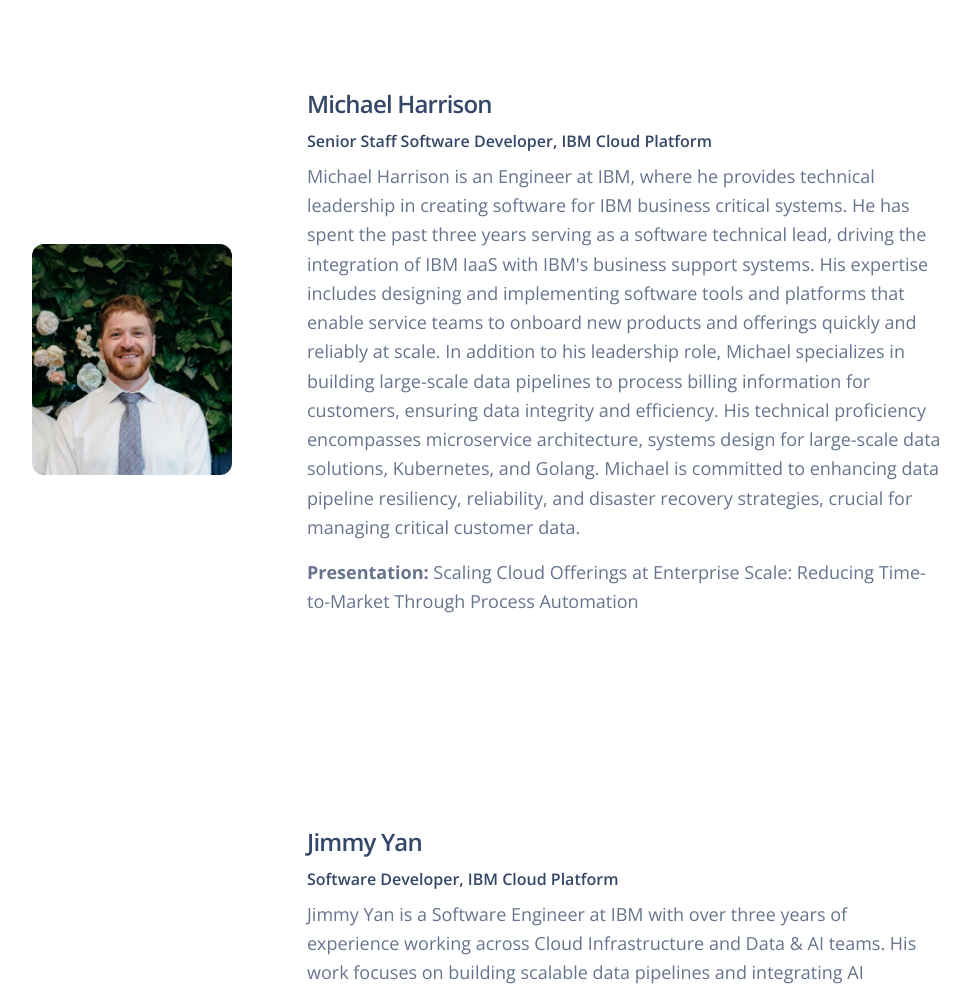
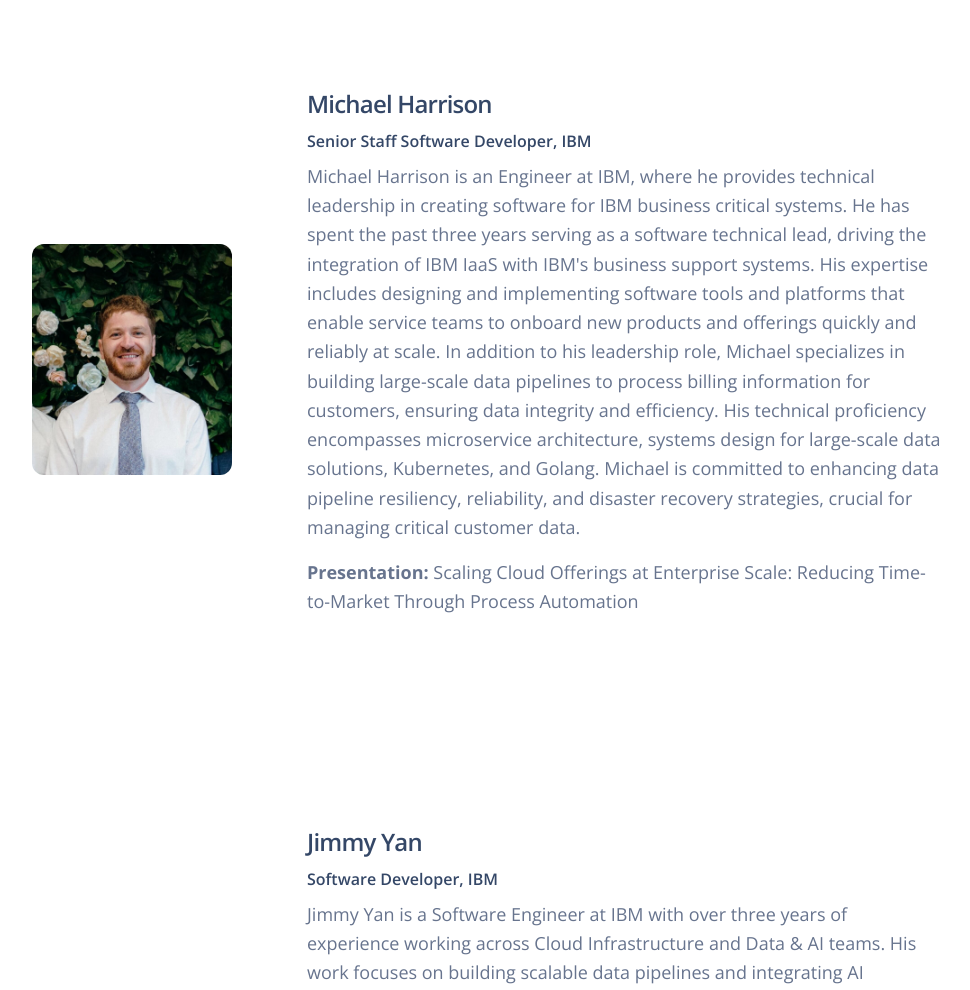
Before and after one commit to yorku-ease/SENGEC, a website: page 2025/speakers.html in a window 1280 px wide. Shown: the part 560-1550 px from the top of the page, without its empty margins (62-1032 px from the left). Drawn offline with nearby package versions, Linux system fonts and the light colour scheme; some packages are replaced by stand-ins of ours.

Commit message:
minor update

```diff
--- a/2025/speakers.html
+++ b/2025/speakers.html
@@ -164,7 +164,7 @@
                                 <h4 class="mb-0">Michael Harrison</h4>
                             </div>
                             <div class="d-flex justify-content-between align-items-center mb-2">
-                                <h6 class="mb-0">Senior Staff Software Developer, IBM Cloud Platform</h6>
+                                <h6 class="mb-0">Senior Staff Software Developer, IBM</h6>
                             </div>
                             <p class="text-lg mb-0">
                                 Michael Harrison is an Engineer at IBM, where he provides technical leadership in
@@ -202,7 +202,7 @@
                                 <h4 class="mb-0">Jimmy Yan</h4>
                             </div>
                             <div class="d-flex justify-content-between align-items-center mb-2">
-                                <h6 class="mb-0">Software Developer, IBM Cloud Platform</h6>
+                                <h6 class="mb-0">Software Developer, IBM</h6>
                             </div>
                             <p class="text-lg mb-0">
                                 Jimmy Yan is a Software Engineer at IBM with over three years of experience working
```
